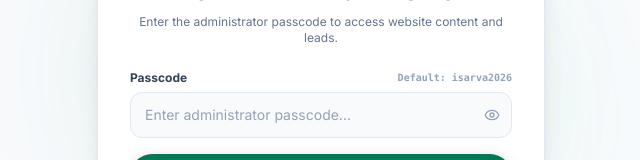
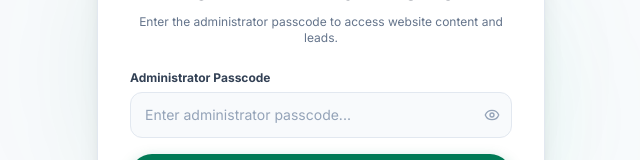
Before and after one commit to idaksh6/isarva-erp, a Next.js app: page /isarva-erp/admin in a window 1280 px wide. Shown: the part 321-481 px from the top of the page, without its empty margins (319-959 px from the left). Built offline with nearby package versions, Linux system fonts and the light colour scheme.

Commit message:
fix: remove default passcode hint from admin login screen

```diff
--- a/src/app/admin/page.js
+++ b/src/app/admin/page.js
@@ -147,9 +147,8 @@
           {/* Login Form */}
           <form onSubmit={handleLogin} className="space-y-4">
             <div>
-              <label className="block text-xs font-bold text-slate-700 mb-1.5 flex items-center justify-between">
-                <span>Passcode</span>
-                <span className="text-[10px] text-slate-400 font-mono">Default: isarva2026</span>
+              <label className="block text-xs font-bold text-slate-700 mb-1.5">
+                Administrator Passcode
               </label>
 
               <div className="relative">
```
